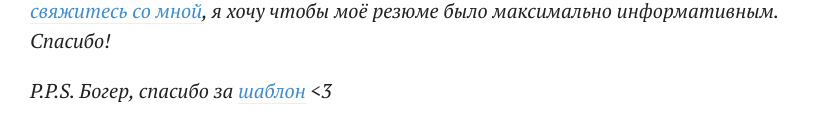
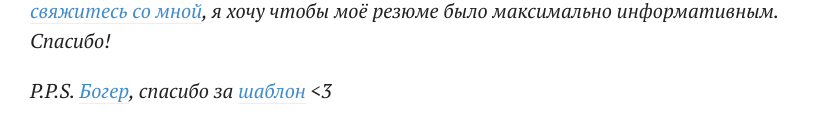
Before and after one commit to danakt/danakt.github.io, a Next.js app: page /cv in a window 1280 px wide. Shown: the part 3027-3167 px from the top of the page, without its empty margins (0-821 px from the left). Built offline with nearby package versions, Linux system fonts and the light colour scheme.

Commit message:
Add boger link

```diff
--- a/pages/cv.tsx
+++ b/pages/cv.tsx
@@ -354,7 +354,15 @@ export default function Cv() {
 
       <p>
         <em>
-          P.P.S. Богер, спасибо за{' '}
+          P.P.S.{' '}
+          <a
+            href="https://www.notion.so/Dima-Boger-Python-Team-Leader-ac2893048e944dcb90a337fb664d964e"
+            target="_blank"
+            rel="noopener noreferrer"
+          >
+            Богер
+          </a>
+          , спасибо за{' '}
           <a
             href="https://www.notion.so/bogers/Ivan-Ivanov-Metameme-master-f04bc549371d4cdaaf7b97ce421eca18"
             target="_blank"
```
